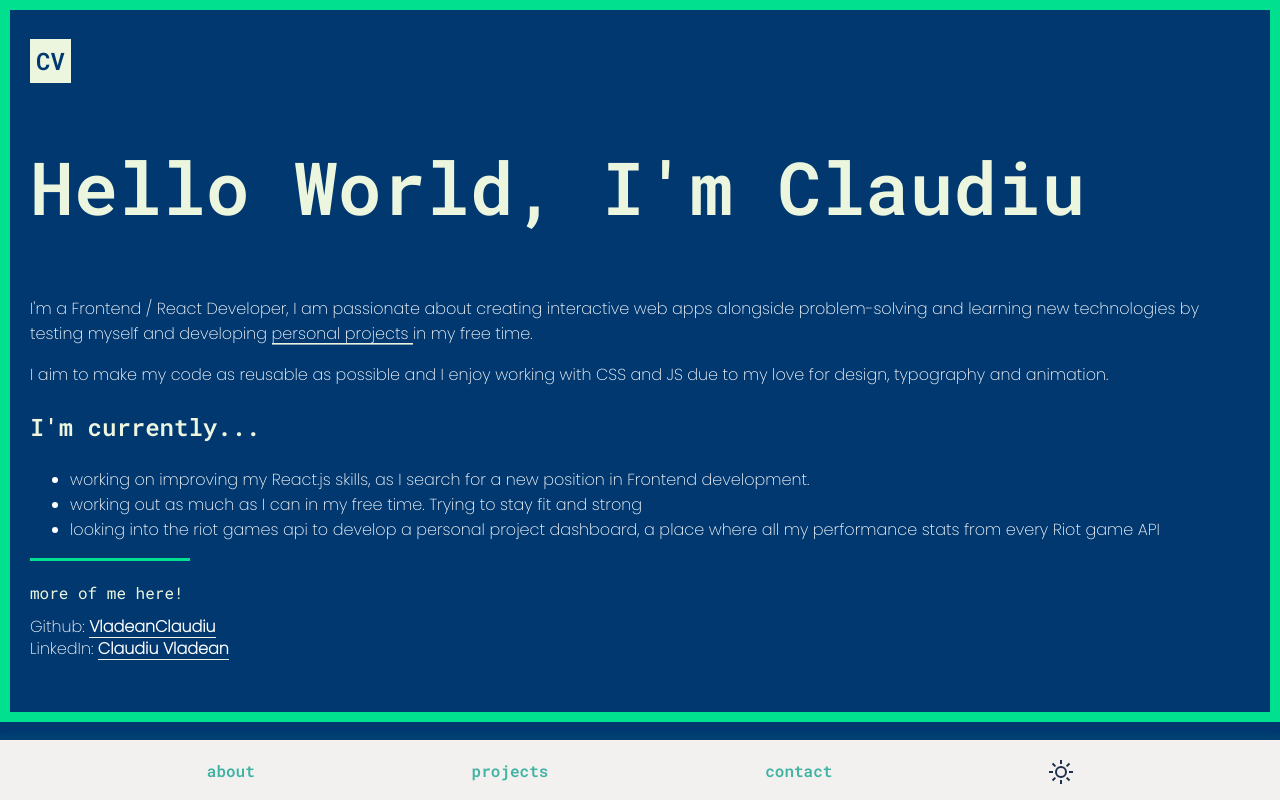
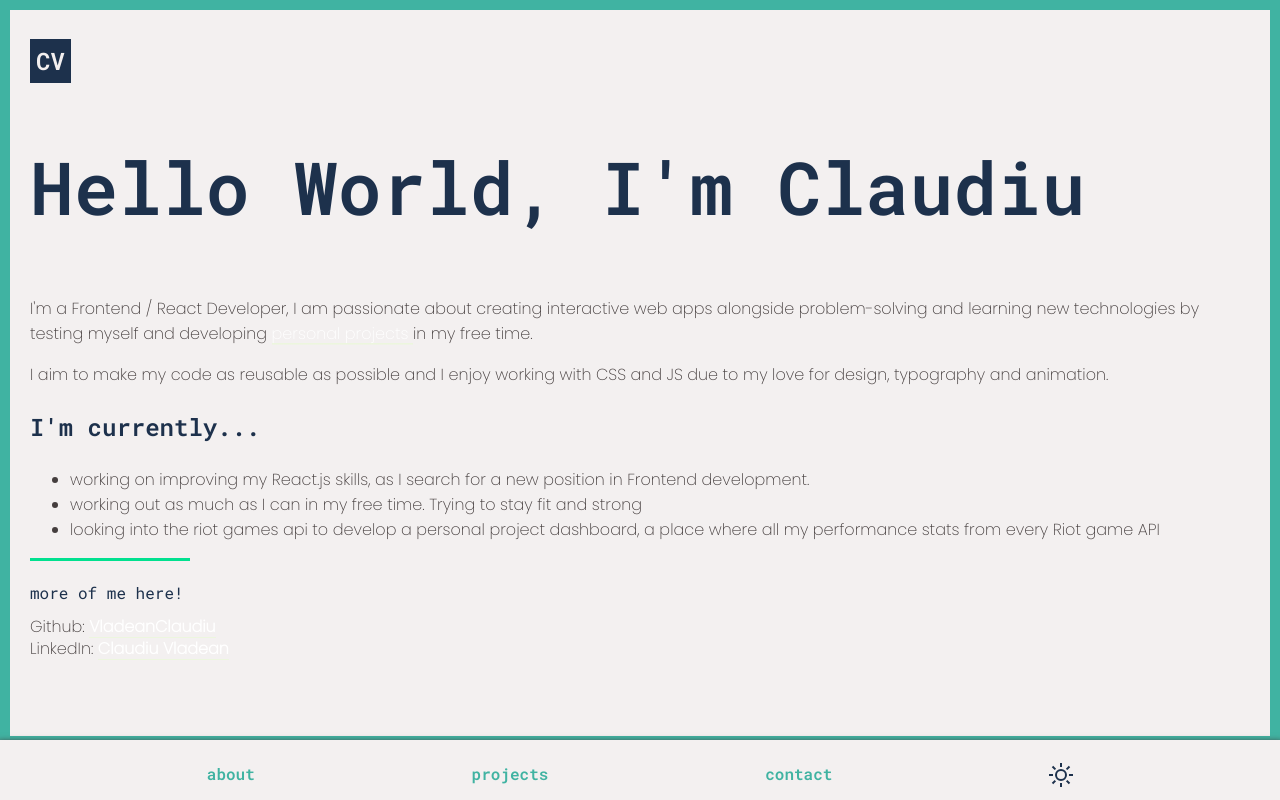
Before and after one commit to VladeanClaudiu/portfolio-website, a React (Vite) app: page / in a window 1280 px wide. Built offline with nearby package versions, Linux system fonts and the light colour scheme.

Commit message:
style darkmode for the components

```diff
--- a/src/App.css
+++ b/src/App.css
@@ -4,8 +4,22 @@
 
 body {
   font-family: Inter, Avenir, Helvetica, Arial, sans-serif;
+
+}
+
+.app-section {
+  transition: .5s ease-in-out;
+  color: white;
   background: var(--darkColor);
-  color: white
+
+}
+
+/* app section light mode*/
+.appSectionLight {
+  transition: .5s ease-in-out;
+  color: var(--lm-lightColor);
+  background: var(--lm-lightestColor);
+
 }
 
 :root {
@@ -25,7 +39,7 @@ body {
 
   /* colors lightmode*/
   --lm-darkColor : #1d314c;
-  --lm-lightColor : #013870;
+  --lm-lightColor : #443d3d;
   --lm-lighterColor : #40b3a2;
   --lm-lightestColor : #f3f0f0;
 
@@ -60,10 +74,22 @@ a:focus {
   font-family: 'Roboto Mono', monospace;
 }
 
+/*logo lightmode*/
+.initialLogo-light {
+  transition: .2s ease-in-out;
+  background-color: var(--lm-darkColor);
+  color: var(--lm-lightestColor);
+}
+
 h1 {
   font-family: 'Roboto Mono', monospace;
   font-size: var(--step-5);
   color: var(--lightestColor);
+}
+
+/*heading1 lightmode*/
+.h1Light {
+  color: var(--lm-darkColor);
 }
 
 h3 {
@@ -72,10 +98,20 @@ h3 {
   color: var(--lightestColor);
 }
 
+/*heading3 lightmode*/
+.h3Light {
+  color: var(--lm-darkColor);
+}
+
 h4 {
   font-family: 'Roboto Mono', monospace;
   font-size: var(--step-0);
   color: var(--lightestColor);
+}
+
+/*heading4 lightmode*/
+.h4Light {
+  color: var(--lm-darkColor);
 }
 
 body {
@@ -85,7 +121,15 @@ body {
 }
 
 .main-section {
+  transition: .2s ease-in-out;
   border: 10px solid var(--lighterColor);
+  padding: 20px;
+}
+
+/* main section light mode*/
+.mainSection-light {
+  transition: .2s ease-in-out;
+  border: 10px solid var(--lm-lighterColor);
   padding: 20px;
 }
 
@@ -100,20 +144,24 @@ body {
   display: flex;
   justify-content: space-around;
   flex-direction: column;
-  box-shadow: 0 -1px 6px 2px var(--lightColor);
+  box-shadow: 0 3px 6px 2px var(--lm-lightestColor);
   text-align: center;
 }
 
 /* lightmode nav background */
 .navSection-lightMode{
-  transition: .2s ease-in;
+  transition: .2s ease-in-out;
   font-family: 'Roboto Mono', monospace;
   background-color: var(--lm-lightestColor);
   width: 100%;
   height: 60px;
   position: fixed;
-  box-shadow: 0 -1px 6px 2px var(--lm-lightColor);
+  display: flex;
+  justify-content: space-around;
+  flex-direction: column;
+  box-shadow: 0 3px 6px 2px var(--lm-lightColor);
   text-align: center;
+  bottom: 0;
 }
 
 .nav-elements {
@@ -131,8 +179,9 @@ body {
   font-weight: 600;
 }
 
-/* lightmode nav-element background */
+/* lightmode nav-element */
 .navElement-lightMode {
+  transition: .2s ease-in-out;
   color: var(--lm-lighterColor);
 }
 
@@ -143,7 +192,9 @@ body {
   margin-top: 7px;
 }
 
+/* lightmode mode icon */
 .svgSun-lightMode {
+  transition: .2s ease-in-out;
   fill: var(--lm-darkColor);
 }
 
@@ -174,7 +225,7 @@ body {
 
 /* footer section */
 .footer-section {
-  margin-bottom: 5vh;
+  margin-bottom: 8vh;
 }
 
 .footer-div {
--- a/src/App.jsx
+++ b/src/App.jsx
@@ -11,7 +11,7 @@ function App() {
     setDarkMode(!darkMode);
   }
   return (
-    <section className='app-section'>
+    <section className={darkMode? "appSectionLight" : "app-section"}>
       <About
       darkMode = {darkMode}
       handleClick = {changeMode}/>
--- a/src/components/About.jsx
+++ b/src/components/About.jsx
@@ -8,11 +8,12 @@ export default function About(props) {
             <Nav
             handleClick={props.handleClick}
             darkMode={props.darkMode}/>
-            <div className="main-section">
+            <div className= {` ${props.darkMode? "mainSection-light" : "main-section"}`}>
             <Header
+            darkMode={props.darkMode}
             />
             <main>
-               <h1>Hello World, I'm Claudiu</h1>
+               <h1 className={props.darkMode ? "h1Light" : ""}>Hello World, I'm Claudiu</h1>
                 <p>
                     I'm a Frontend / React Developer,
                     I am passionate about creating interactive web apps alongside
@@ -22,7 +23,7 @@ export default function About(props) {
                 <p>
                     I aim to make my code as reusable as possible and  I enjoy working with CSS and JS due to my love for design, typography and animation.
                 </p>
-                <h3>I'm currently...</h3>
+                <h3 className={props.darkMode ? "h3Light" : ""}>I'm currently...</h3>
                 <ul>
                     <li>working on improving my React.js skills, as I search for a new position in Frontend development.</li>
                     <li>working out as much as I can in my free time. Trying to stay fit and strong</li>
@@ -32,7 +33,9 @@ export default function About(props) {
             </main>
 
 
-            <Footer />
+            <Footer
+            darkMode={props.darkMode}
+            />
         </div>
         </div>
 
--- a/src/components/Footer.jsx
+++ b/src/components/Footer.jsx
@@ -1,9 +1,9 @@
-export default function Footer() {
+export default function Footer(props) {
     return (
 
         <footer className="footer-section">
             <div className="footer-div"></div>
-            <h4>more of me here!</h4>
+            <h4 className={props.darkMode ? "h4Light" : ""}>more of me here!</h4>
             <p>Github: <span className="span-underline"><a target="_blank" href="https://github.com/VladeanClaudiu">VladeanClaudiu</a></span></p>
             <p>LinkedIn: <span className="span-underline"><a target="_blank" href="https://www.linkedin.com/in/claudiu-vladean-652614191/">Claudiu Vladean</a></span></p>
 
--- a/src/components/Header.jsx
+++ b/src/components/Header.jsx
@@ -1,7 +1,7 @@
 export default function Header(props) {
     return (
         <header className="header-section">
-                <span className="initial-logo">CV</span>
+                <span className={`initial-logo ${props.darkMode? "initialLogo-light" : ""}`}>CV</span>
                 <h2>{props.heading}</h2>
         </header>
     )
--- a/src/components/Nav.jsx
+++ b/src/components/Nav.jsx
@@ -2,8 +2,8 @@
 export default function Nav(props) {
     console.log(props)
     return(
-        <nav className={ 'nav-section' }>
-            <ul className={`nav-elements ${props.darkMode ?  'navSection-lightMode': ''}`}>
+        <nav className={`${props.darkMode ?  'navSection-lightMode': 'nav-section'}`}>
+            <ul className={`nav-elements`}>
                 <li>
                     <a className={`nav-element ${props.darkMode ?  'navElement-lightMode': ''}`} href="/">about</a>
                 </li>
```
